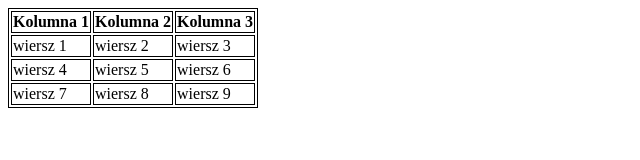
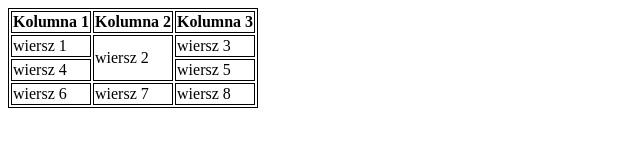
Before and after one commit to DawidGaleziewski/15982, a plain HTML site: page index.html in a window 1280 px wide. Shown: the whole page, without its empty margins (0-640 px from the left). Drawn offline with Linux system fonts and the light colour scheme.

Commit message:
added rowspan=2 to cell, deleted one superfluous cell

```diff
--- a/index.html
+++ b/index.html
@@ -17,18 +17,18 @@
         </tr>
         <tr>
             <td>wiersz 1</td>
-            <td>wiersz 2</td>
+            <td rowspan="2">wiersz 2</td>
             <td>wiersz 3</td>
         </tr>
         <tr>
             <td>wiersz 4</td>
             <td>wiersz 5</td>
-            <td>wiersz 6</td>
+
         </tr>
         <tr>
+            <td>wiersz 6</td>
             <td>wiersz 7</td>
             <td>wiersz 8</td>
-            <td>wiersz 9</td>
         </tr>
     </table>
 
```
